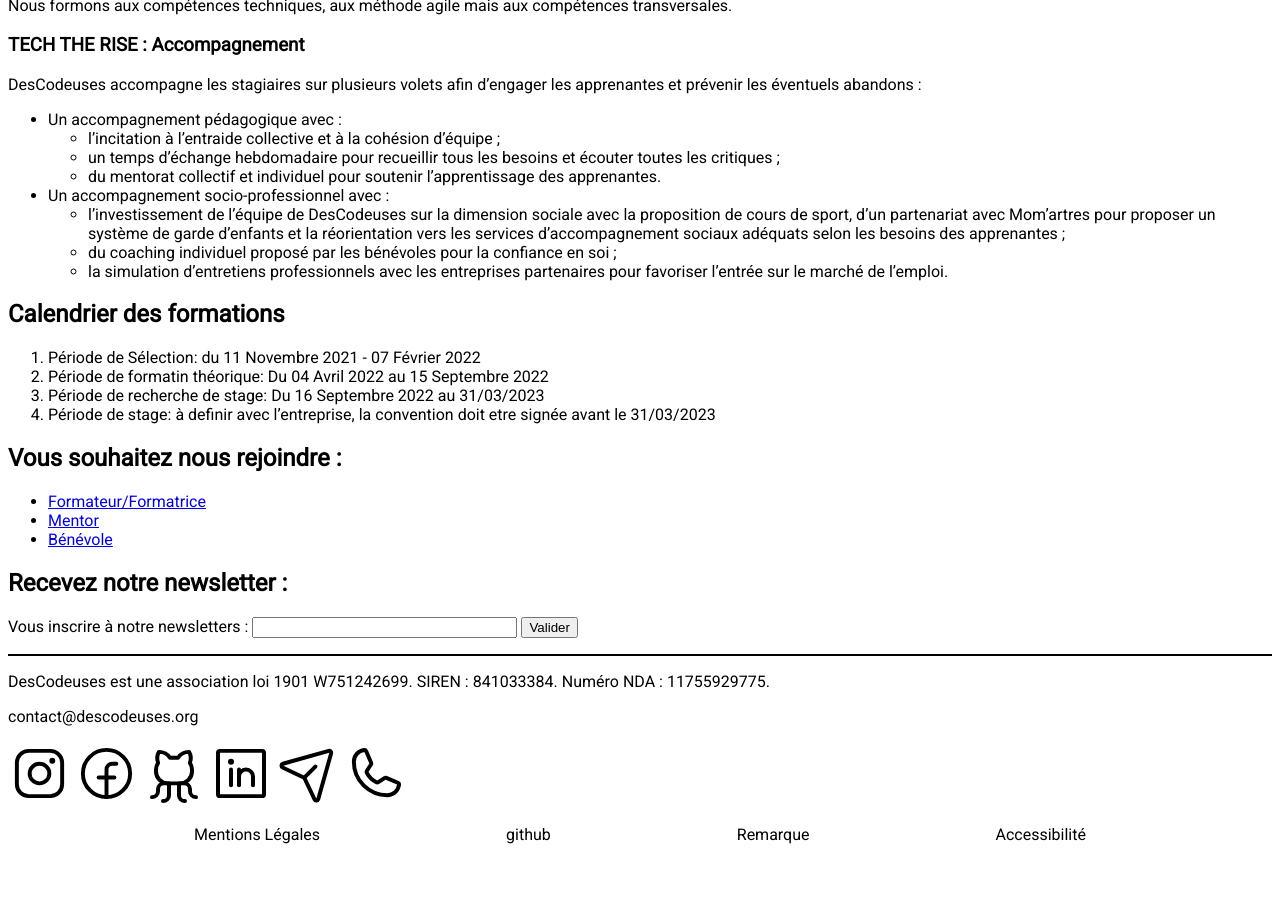
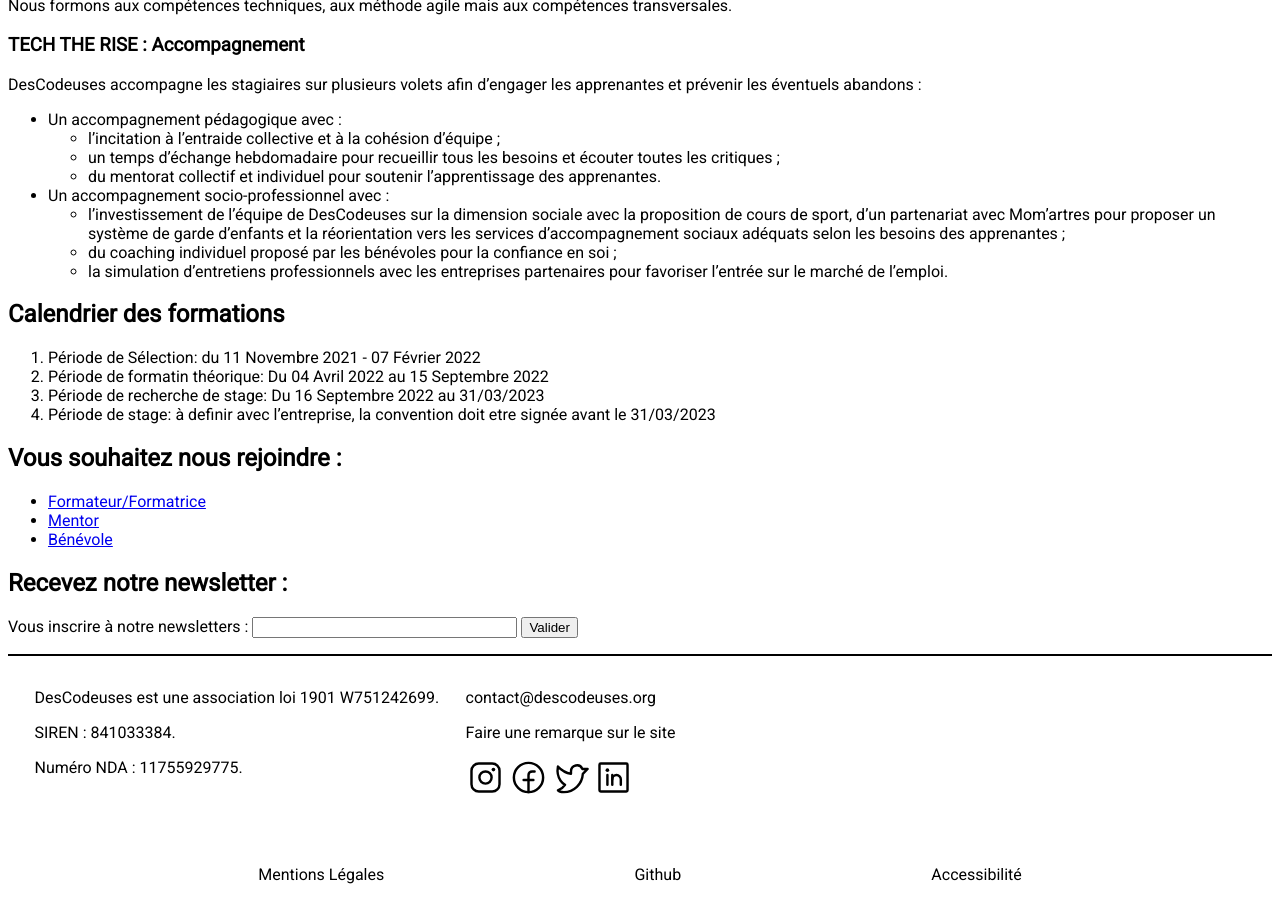
Before and after one commit to descodeuses/descodeuses.github.io, a Jekyll site: the page built from index.md, in a window 1280 px wide and 900 px high, scrolled down 693 px. Built offline with Jekyll 4.4.1, drawn with Linux system fonts in a browser that asks for light colours; before the commit the page ends 1553 px from its top, so only the background shows below that.

Commit message:
Update footer

```diff
--- a/_layouts/default.html
+++ b/_layouts/default.html
@@ -27,21 +27,34 @@
     <main>
       {{ content }}
     </main>
+
     <footer>
-      <p>DesCodeuses est une association loi 1901 W751242699. SIREN : 841033384. Numéro NDA : 11755929775.<p>
-        <p><a href="mailto:contact@descodeuses.org">contact@descodeuses.org</a></p>
-        <img class="social-media" src="/assets/images/instagram-logo.svg" alt="icone instagram">
-        <img class="social-media" src="/assets/images/facebook-logo.svg" alt="icone facebook">
-        <img class="social-media" src="/assets/images/github-logo.svg" alt="icone github">
-        <img class="social-media" src="assets/images/linkedin-logo.svg" alt="icone ">
-        <img class="social-media" src="/assets/images/paper-plane-tilt.svg" alt="blank">
-        <img class="social-media" src="/assets/images/phone.svg" alt="blank">
-        <ul>
-          <li><a href="/mentions_legales">Mentions Légales</a></li>
-          <li><a href="https://github.com/descodeuses">github</a></li>
-          <li><a href="/remarque/">Remarque</a></li>
-          <li><a href="/accessibilité/">Accessibilité</a></li>
-        </ul>
+      <div class="container">
+        <div id="main_bloc">
+          <div id="info_asso">
+            <p>DesCodeuses est une association loi 1901 W751242699.<p>
+            <p>SIREN : 841033384.</p>
+            <p>Numéro NDA : 11755929775.</p>
+          </div>
+          <div>
+            <p><a href="mailto:contact@descodeuses.org">contact@descodeuses.org</a></p>
+            <p><a href="https://github.com/descodeuses/descodeuses.github.io/issues/new">Faire une remarque sur le site</a></p>
+            <div id="social_media">
+              <a href="https://www.instagram.com/descodeuses/?hl=fr"><img src="/assets/images/instagram-logo.svg" alt="Icône Instagram" target="_blank"></a>
+              <a href="https://fr-fr.facebook.com/descodeuses/"><img src="/assets/images/facebook-logo.svg" alt="Icône Facebook" target="_blank"></a>
+              <a href="https://twitter.com/descodeuses"><img src="/assets/images/twitter-logo.svg" alt="Icône Twitter" target="_blank"></a>
+              <a href="https://www.linkedin.com/school/descodeuses/"><img src="/assets/images/linkedin-logo.svg" alt="Icône Linkedin" target="_blank"></a>
+            </div>
+          </div>
+        </div>
+        <div>
+          <ul>
+            <li><a href="/mentions_legales">Mentions Légales</a></li>
+            <li><a href="https://descodeuses.github.io/" href="https://descodeuses.github.io/">Github</a></li>
+            <li><a href="/accessibilité/">Accessibilité</a></li>
+          </ul>
+        </div>
+      </div>
     </footer>
   </body>
 </html>
```
